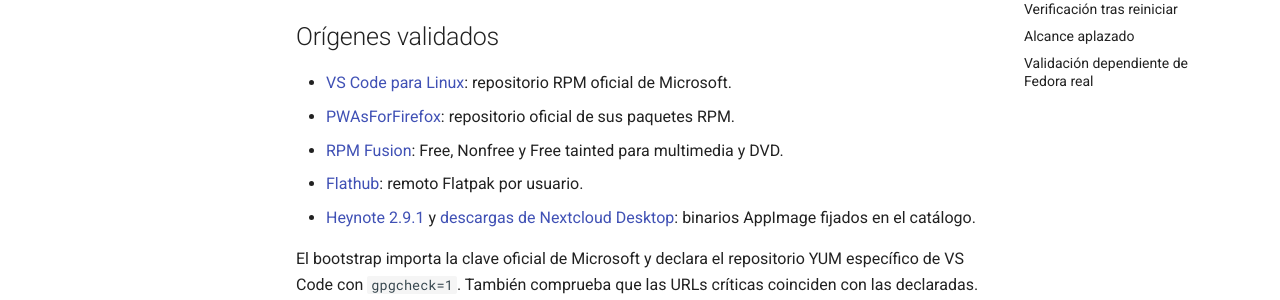
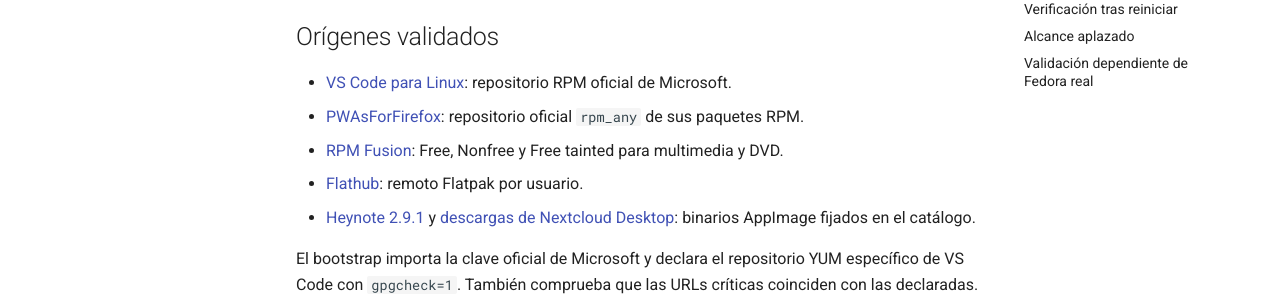
Before and after one commit to rdiezsj/dotfiles, an MkDocs documentation site: the page built from docs/catalogo-fedora.md, in a window 1280 px wide and 900 px high, scrolled down 300 px. Shown: the part 153-453 px from the top of the window. Built offline with MkDocs 1.6.1 and Material for MkDocs 9.7.7, drawn with Linux system fonts in a browser that asks for light colours.

Commit message:
Corrige repositorios de multimedia y Firefox PWA

```diff
--- a/docs/catalogo-fedora.md
+++ b/docs/catalogo-fedora.md
@@ -11,7 +11,7 @@
 ## Orígenes validados
 
 - [VS Code para Linux](https://code.visualstudio.com/docs/setup/linux): repositorio RPM oficial de Microsoft.
-- [PWAsForFirefox](https://pwasforfirefox.filips.si/installation/native/): repositorio oficial de sus paquetes RPM.
+- [PWAsForFirefox](https://pwasforfirefox.filips.si/installation/native/): repositorio oficial `rpm_any` de sus paquetes RPM.
 - [RPM Fusion](https://rpmfusion.org/): Free, Nonfree y Free tainted para multimedia y DVD.
 - [Flathub](https://flathub.org/): remoto Flatpak por usuario.
 - [Heynote 2.9.1](https://github.com/heyman/heynote/releases/tag/v2.9.1) y [descargas de Nextcloud Desktop](https://download.nextcloud.com/desktop/releases/Linux/): binarios AppImage fijados en el catálogo.
```
Also changed, not shown: 4 other files.
